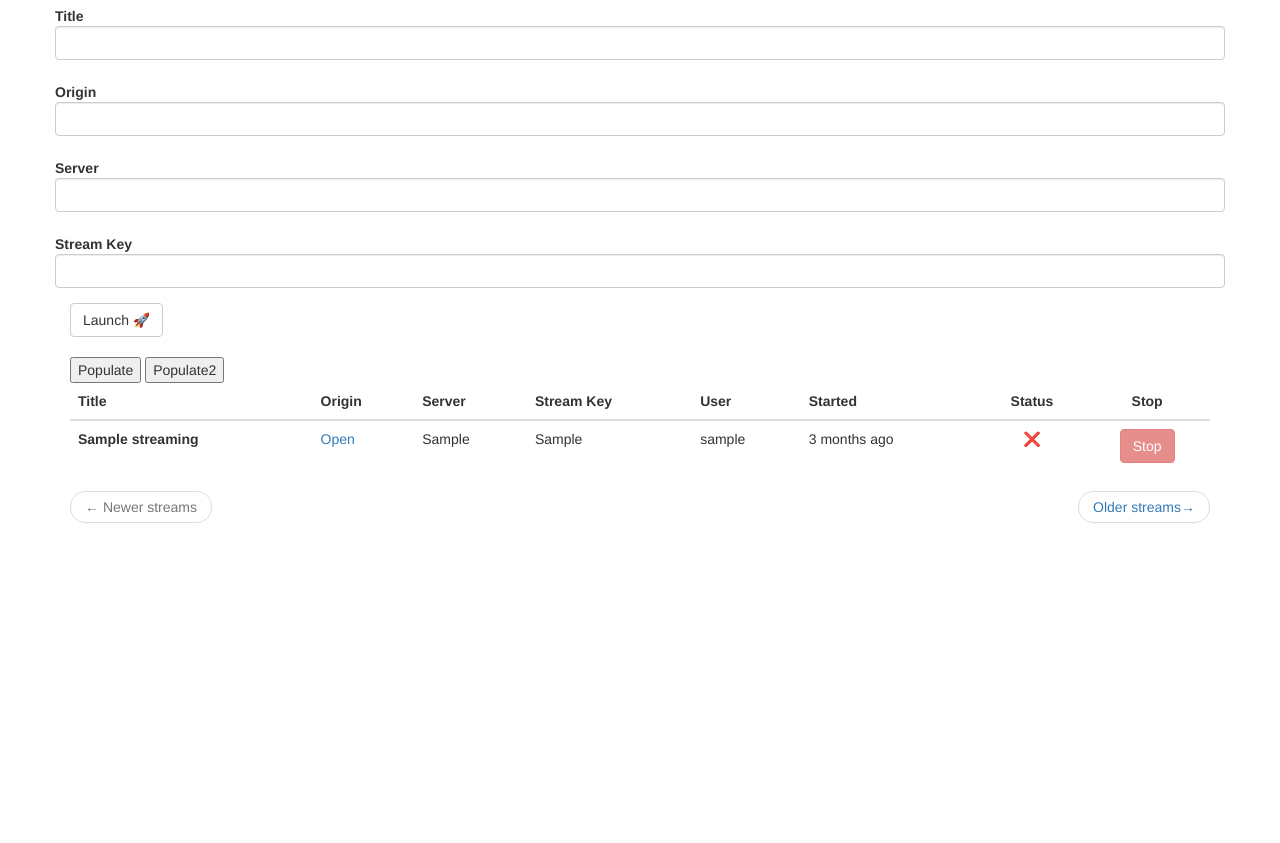
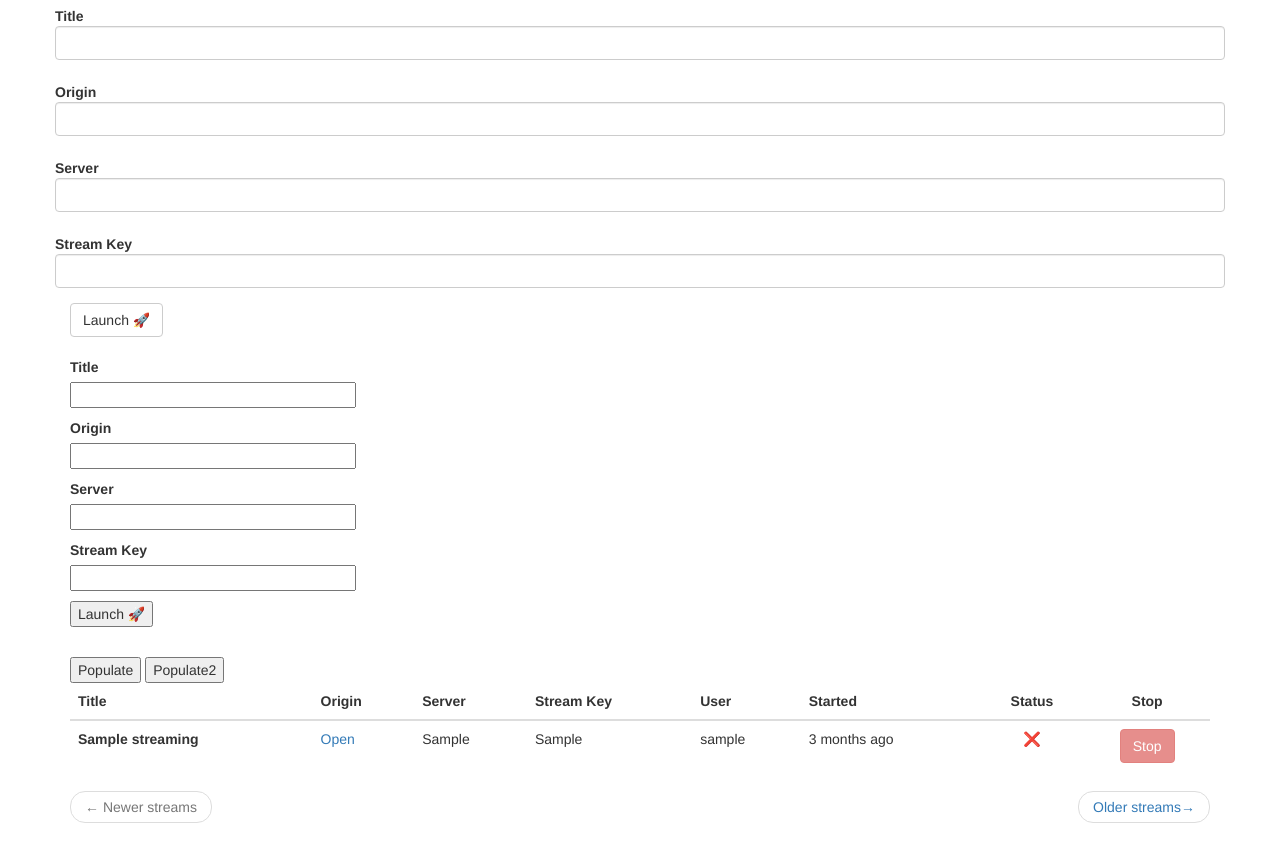
Before and after one commit to sqr/restream_flask, a Flask app: template app/templates/streamings.html in a window 1280 px wide. Shown: the part 136-979 px from the top of the page. Before the commit the page ends 659 px from the top, so only its background shows below. Run offline with Flask 2, Linux system fonts and the light colour scheme; tables that the repository leaves empty hold one stand-in row (values such as "Sample post"); the template is opened without the code that fills it: values that come from a table or form of the project are taken from there, most other values are stand-ins (such as "Sample title", 1, 10 or a date in 2020); parts of the project's set-up code (start-up, migrations or seed data) failed here and were passed over; some libraries are stand-ins or nearby versions.

Commit message:
testing new form

```diff
--- a/app/templates/streamings.html
+++ b/app/templates/streamings.html
@@ -6,6 +6,27 @@
     {% if form %}
     {{ wtf.quick_form(form, extra_classes="form-horizontal", form_type="horizontal", horizontal_columns=('sm', 2, 10)) }}
     {% endif %}
+    <br>
+    <form action="" method="post" novalidate></form>
+    {{ form.hidden_tag() }}
+        <p>
+            {{ form.title.label }}<br>
+            {{ form.title(size=32) }}
+        </p>
+        <p>
+            {{ form.origin.label }}<br>
+            {{ form.origin(size=32) }}
+        </p>
+        <p>
+            {{ form.server.label }}<br>
+            {{ form.server(size=32) }}
+        </p>
+        <p>
+            {{ form.stream_key.label }}<br>
+            {{ form.stream_key(size=32) }}
+        </p>
+        <p>{{ form.submit_start() }}</p>
+    </form>
     <br>
     <button onclick="myFunction2()">Populate</button>
     <button onclick="myFunction3()">Populate2</button>
```
